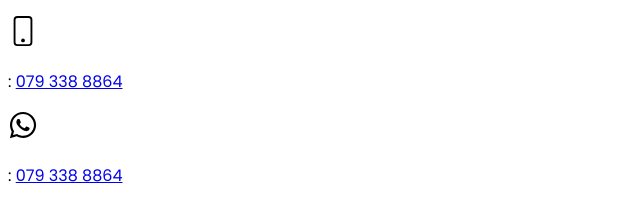
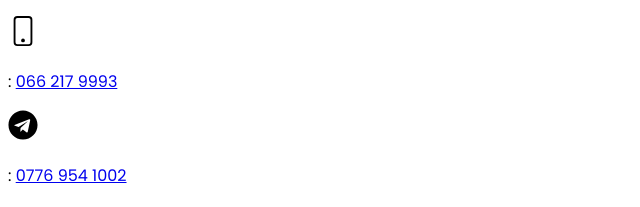
Before and after one commit to 26CARLOS/dripanomics-tutorials1.0, a React (Create React App) app in the folder src/: page /contact in a window 1280 px wide. Shown: the part 732-939 px from the top of the page, without its empty margins (0-640 px from the left). Built offline with nearby package versions, Linux system fonts and the light colour scheme; the HTML template or start-up script is replaced by a standard one.

Commit message:
contact changes

```diff
--- a/src/components/contactUs.jsx
+++ b/src/components/contactUs.jsx
@@ -1,7 +1,7 @@
 import React from 'react'
 import {BsPhone,} from 'react-icons/bs'
 import { HiOutlineMail } from "react-icons/hi";
-import {FaWhatsapp,FaInstagram} from 'react-icons/fa'
+import {FaWhatsapp,FaInstagram, FaTelegram} from 'react-icons/fa'
 
 const ContactUs = () => {
   return (
@@ -17,11 +17,11 @@ const ContactUs = () => {
         <div className='text-normal md:text-2xl'>
             <h2>Contact Info:</h2>
             <div className='flex flex-row justify-center mt-2'>
-                <BsPhone className='' size={30}/><p>: <a href='tel:+27793388864'>079 338 8864</a></p>
+                <BsPhone className='' size={30}/><p>: <a href='tel:+27662179993'>066 217 9993</a></p>
             </div>
 
             <div className='flex flex-row justify-center mt-2'>
-                <FaWhatsapp className='' size={30}/><p>: <a href="https://wa.me/27793388864"> 079 338 8864</a></p>
+                <FaTelegram className='' size={30}/><p>: <a href="https://wa.me/277769541002"> 0776 954 1002</a></p>
             </div>
 
             <div className='flex flex-row justify-center mt-2'>
```
